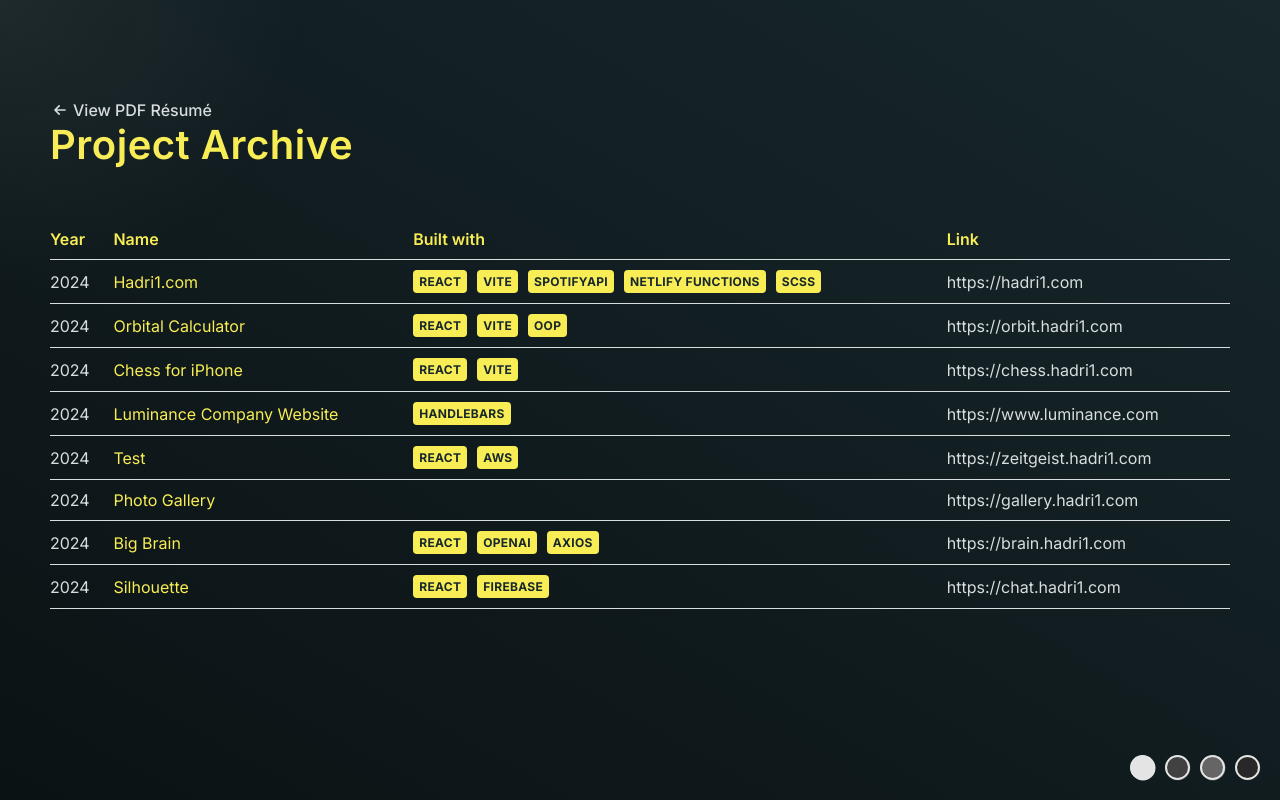
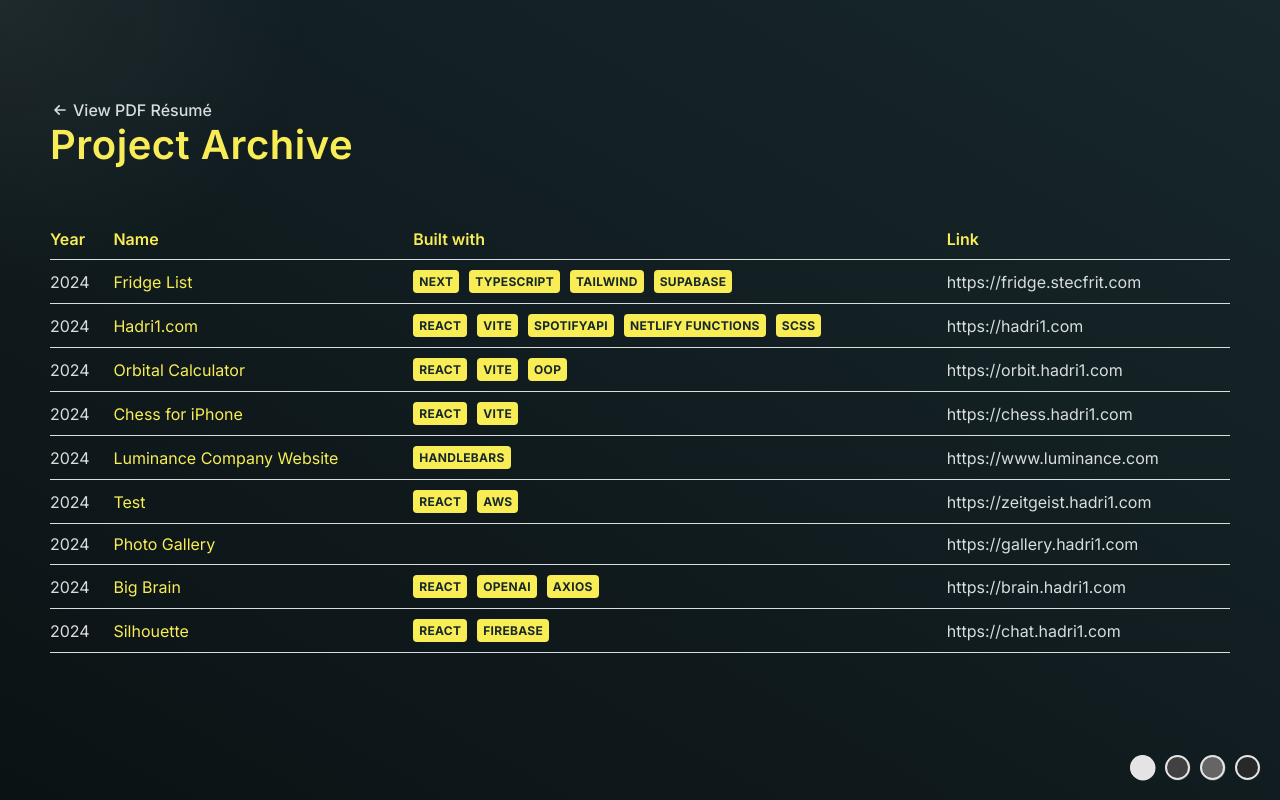
Before and after one commit to stecfrit/hadri1-v2, a React (Vite) app: page /projects in a window 1280 px wide. Built offline with nearby package versions, Linux system fonts and the light colour scheme.

Commit message:
added a project

```diff
--- a/src/data/projects.js
+++ b/src/data/projects.js
@@ -1,4 +1,15 @@
 export const projects = [
+  {
+    name: "Fridge List",
+    moniker: "fridge",
+    description:
+      "A simple shopping list app that generates a link and a qr code to let the whole household access and edit easily digitally. Perfect when living in a shared apartment. The lists are updated live using Supabase's realtime subscriptions. This was a personal project to learn Next.js and Supabase, as well as to create a useful tool for my household.",
+    tech: ["Next", "Typescript", "Tailwind", "Supabase"],
+    link: "https://fridge.stecfrit.com",
+    preview_image: "fridge.png",
+    new: true,
+    featured: true,
+  },
   {
     name: "Hadri1.com",
     moniker: "hadri1",
```
Also changed, not shown: public/preview/fridge.png (added).
